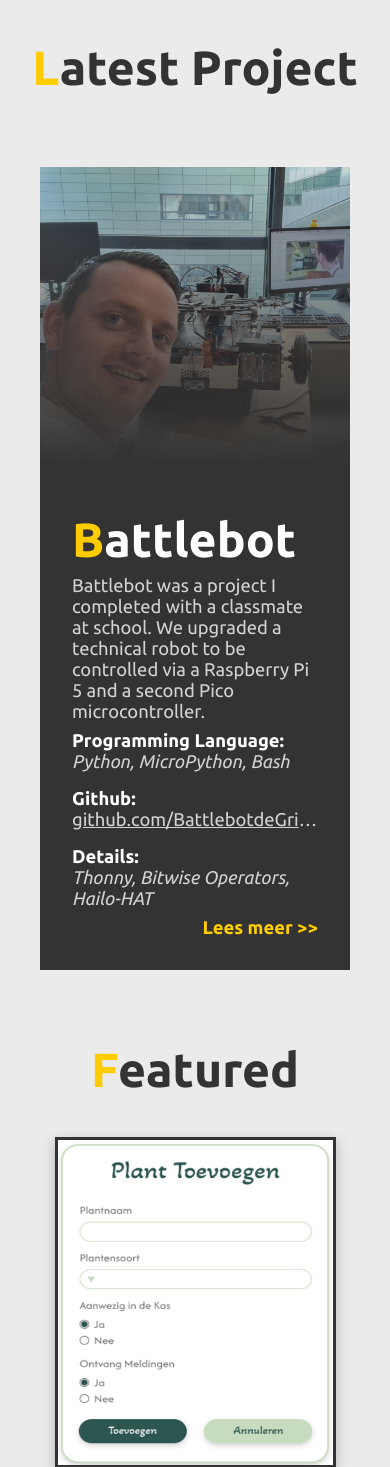
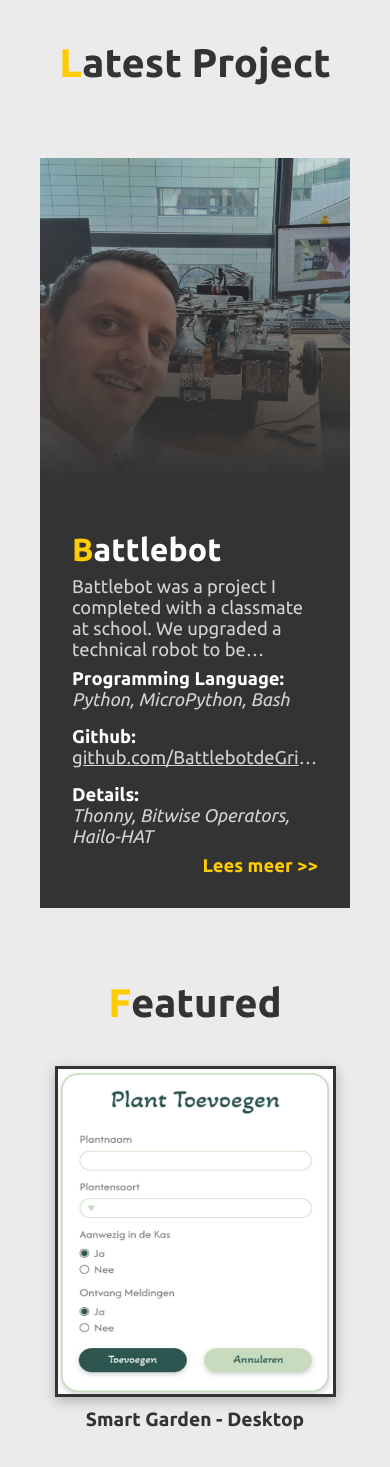
Before and after one commit to Znooptokkie/Portfolio, a Flask app: page /projects in a window 390 px wide. Shown: the part 62-1529 px from the top of the page. Run offline with Flask 3, Linux system fonts and the light colour scheme; some web fonts are replaced.

Commit message:
STYLE: Responsive for all projects working.

```diff
--- a/app/static/style/css/main.css
+++ b/app/static/style/css/main.css
@@ -40,7 +40,8 @@ h2:not(.banner-info h2) {
   margin: 2.5rem 0;
 }
 
-h2::first-letter {
+h2::first-letter,
+h3::first-letter {
   color: #ffcc00;
 }
 
@@ -135,7 +136,7 @@ main .cv-banner-section .cv-main-banner .banner-info .banner-divider {
   width: 100%;
 }
 main .cv-banner-section .cv-main-banner .banner-info h2 {
-  font-size: 3rem;
+  font-size: 2rem;
   text-align: center;
 }
 main .cv-banner-section .cv-short-info {
@@ -291,10 +292,11 @@ main .projects-latest-section article .projects-latest-context .projects-latest-
   background-color: rgb(51, 51, 51);
   gap: 0.5rem;
 }
-main .projects-latest-section article .projects-latest-context .projects-latest-context-text h2 {
+main .projects-latest-section article .projects-latest-context .projects-latest-context-text h3 {
   color: white;
   text-align: left;
   margin: 0;
+  font-size: 2rem;
 }
 main .projects-latest-section article .projects-latest-context .projects-latest-context-text p {
   color: lightgrey;
@@ -339,7 +341,6 @@ main .projects-latest-section article .projects-latest-context .projects-latest-
 }
 main .projects-featured-section .carousel {
   display: flex;
-  flex-direction: column;
   justify-content: center;
   gap: 3.5rem;
 }
@@ -416,7 +417,6 @@ main .projects-featured-section .all-projects-link a:hover {
 }
 main .all-projects-section .filters {
   display: flex;
-  gap: 1rem;
   margin-bottom: 2rem;
 }
 main .all-projects-section .filters .custom-select {
@@ -429,7 +429,7 @@ main .all-projects-section .filters .custom-select {
   cursor: pointer;
   user-select: none;
   margin-right: 1rem;
-  min-width: 200px;
+  min-width: 140px;
 }
 main .all-projects-section .filters .custom-select .selected {
   display: block;
@@ -561,8 +561,10 @@ footer .footer-second-div .footer-svg a:hover {
 
 @media (max-width: 409.99px) {
   main .education-school-section h2,
-  main .education-certifcates-section h2 {
-    font-size: 2rem;
+  main .education-certifcates-section h2,
+  main .projects-latest-section h2,
+  main .projects-featured-section h2 {
+    font-size: 2.5rem;
   }
   main .cv-banner-section .cv-main-banner .profile-pic img {
     width: 125px;
@@ -585,7 +587,7 @@ footer .footer-second-div .footer-svg a:hover {
     margin: 0;
   }
   main svg {
-    max-height: 60px !important;
+    max-height: 70px !important;
   }
   footer {
     font-size: 0.75rem;
@@ -602,9 +604,6 @@ footer .footer-second-div .footer-svg a:hover {
   main .cv-banner-section .cv-main-banner .banner-info .banner-divider {
     height: 3px;
     margin: 0;
-  }
-  main .cv-banner-section .cv-main-banner .banner-info h2 {
-    font-size: 1.1rem;
   }
 }
 /* Base styles for mobile (max-width: 575.98px) */
@@ -745,8 +744,18 @@ footer .footer-second-div .footer-svg a:hover {
   main .projects-latest-section article .projects-latest-context .projects-latest-context-img {
     position: relative;
   }
+  main .projects-latest-section article .projects-latest-context .projects-latest-context-img img {
+    height: 40vh;
+  }
   main .projects-latest-section article .projects-latest-context .projects-latest-context-img .overlay {
     background: linear-gradient(to top, #333333 5%, rgba(51, 51, 51, 0.2) 100%);
+  }
+  main .projects-latest-section article .projects-latest-context .projects-latest-context-text .latest-excerpt {
+    display: -webkit-box;
+    -webkit-line-clamp: 4;
+    -webkit-box-orient: vertical;
+    overflow: hidden;
+    text-overflow: ellipsis;
   }
   main .projects-latest-section article .projects-latest-context .projects-latest-context-text .latest-github-list-item {
     display: flex;
@@ -766,6 +775,12 @@ footer .footer-second-div .footer-svg a:hover {
   }
   main .projects-featured-section .project-featured.center {
     margin-top: 0;
+  }
+  main .projects-featured-section .carousel {
+    flex-direction: column;
+  }
+  main .all-projects-section .projects {
+    grid-template-columns: repeat(2, 1fr);
   }
   footer {
     flex-direction: column;
--- a/app/static/style/sass/main.scss
+++ b/app/static/style/sass/main.scss
@@ -57,7 +57,8 @@ h2:not(.banner-info h2)
     margin: 2.5rem 0;
 }
 
-h2::first-letter
+h2::first-letter,
+h3::first-letter
 {
     color: $main-color;
 }
@@ -196,7 +197,7 @@ main
 
                 h2
                 {
-                    font-size: 3rem;
+                    font-size: 2rem;
                     text-align: center;
                 }
             }
@@ -450,11 +451,12 @@ main
                     background-color: $primary-color;
                     gap: .5rem;
 
-                    h2
+                    h3
                     {
                         color: white;
                         text-align: left;
                         margin: 0;
+                        font-size: 2rem;
                     }
 
                     p
@@ -529,7 +531,7 @@ main
         .carousel
         {
             display: flex;
-            flex-direction: column;
+            // flex-direction: row;
             // display: none;
             justify-content: center;
             gap: 3.5rem;
@@ -638,7 +640,7 @@ main
         .filters
         {
             display: flex;
-            gap: 1rem;
+            // gap: .5rem;
             margin-bottom: 2rem;
 
             .custom-select
@@ -652,7 +654,7 @@ main
                 cursor: pointer;
                 user-select: none;
                 margin-right: 1rem;
-                min-width: 200px;
+                min-width: 140px;
 
                 .selected
                 {
@@ -727,6 +729,7 @@ main
         .projects
         {
             display: grid;
+            // display: none;
             grid-template-columns: repeat(3, 1fr);
             gap: 2rem;
 
@@ -850,12 +853,15 @@ footer
 {
     main
     {
+
         .education-school-section,
-        .education-certifcates-section
+        .education-certifcates-section,
+        .projects-latest-section,
+        .projects-featured-section
         {
             h2
             {
-                font-size: 2rem;
+                font-size: 2.5rem;
             }
         }
 
@@ -911,7 +917,7 @@ footer
 
         svg
         {
-            max-height: 60px !important;
+            max-height: 70px !important;
         }
     }
 
@@ -925,6 +931,10 @@ footer
 {
     main
     {
+                            h2
+                    {
+                        // font-size: 1.1rem;
+                    }
         .cv-banner-section
         {
             .cv-main-banner
@@ -951,10 +961,6 @@ footer
                     margin: 0;
                 }
 
-                    h2
-                    {
-                        font-size: 1.1rem;
-                    }
                 }
             }
         }
@@ -966,6 +972,11 @@ footer
 {
     main
     {
+        // h2
+        // {
+        //     font-size: 2rem;
+        // }
+
         padding: 0 .5rem;
         gap: 0;
 
@@ -1264,6 +1275,11 @@ footer
                     {
                         position: relative;
 
+                        img
+                        {
+                            height: 40vh;
+                        }
+
                         .overlay
                         {
                             background: linear-gradient(to top, rgba($primary-color, 1) 5%, rgba($primary-color, 0.2) 100%);
@@ -1272,6 +1288,15 @@ footer
 
                     .projects-latest-context-text
                     {
+                        .latest-excerpt
+                        {
+                            display: -webkit-box;
+                            -webkit-line-clamp: 4;
+                            -webkit-box-orient: vertical;
+                            overflow: hidden;
+                            text-overflow: ellipsis;
+                        }
+
                         .latest-github-list-item
                         {
                             display: flex;
@@ -1308,6 +1333,24 @@ footer
                 {
                     margin-top: 0;
                 }
+            }
+
+            .carousel
+            {
+                flex-direction: column;
+            }
+        }
+
+        .all-projects-section
+        {
+            .filters
+            {
+
+            }
+
+            .projects
+            {
+                grid-template-columns: repeat(2, 1fr);
             }
         }
     }
--- a/app/templates/projects.html
+++ b/app/templates/projects.html
@@ -14,8 +14,8 @@
             </div>
             <div class="projects-latest-context-text">
                 {% if latest %}
-                <h2>{{ latest.title }}</h2>
-                <p>{{ latest.excerpt }}</p>
+                <h3>{{ latest.title }}</h3>
+                <p class="latest-excerpt">{{ latest.excerpt }}</p>
                 <ul>
                     <li>
                         <p>Programming Language:</p>
```
Also changed, not shown: app/templates/all-projects.html (+4 -4 lines).
